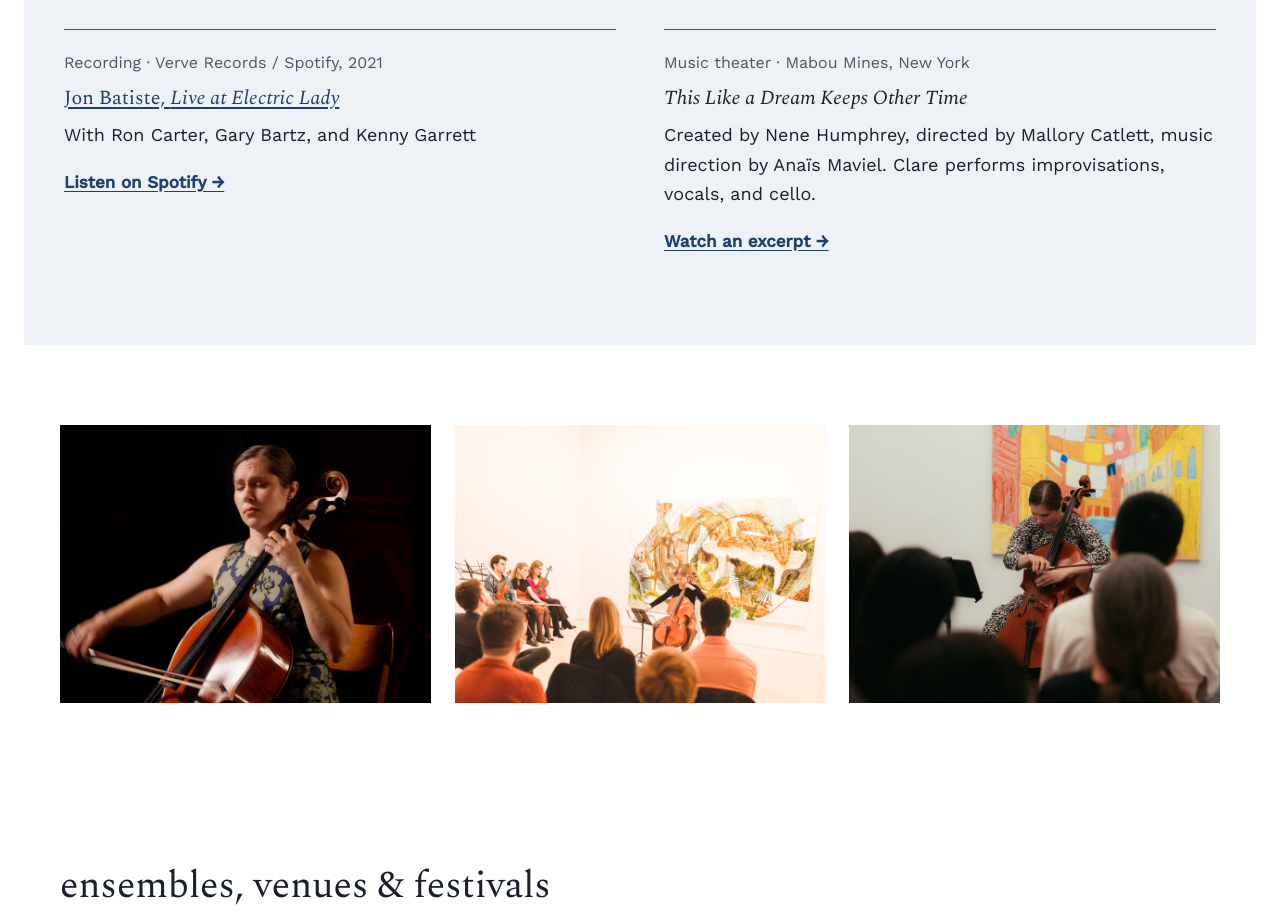
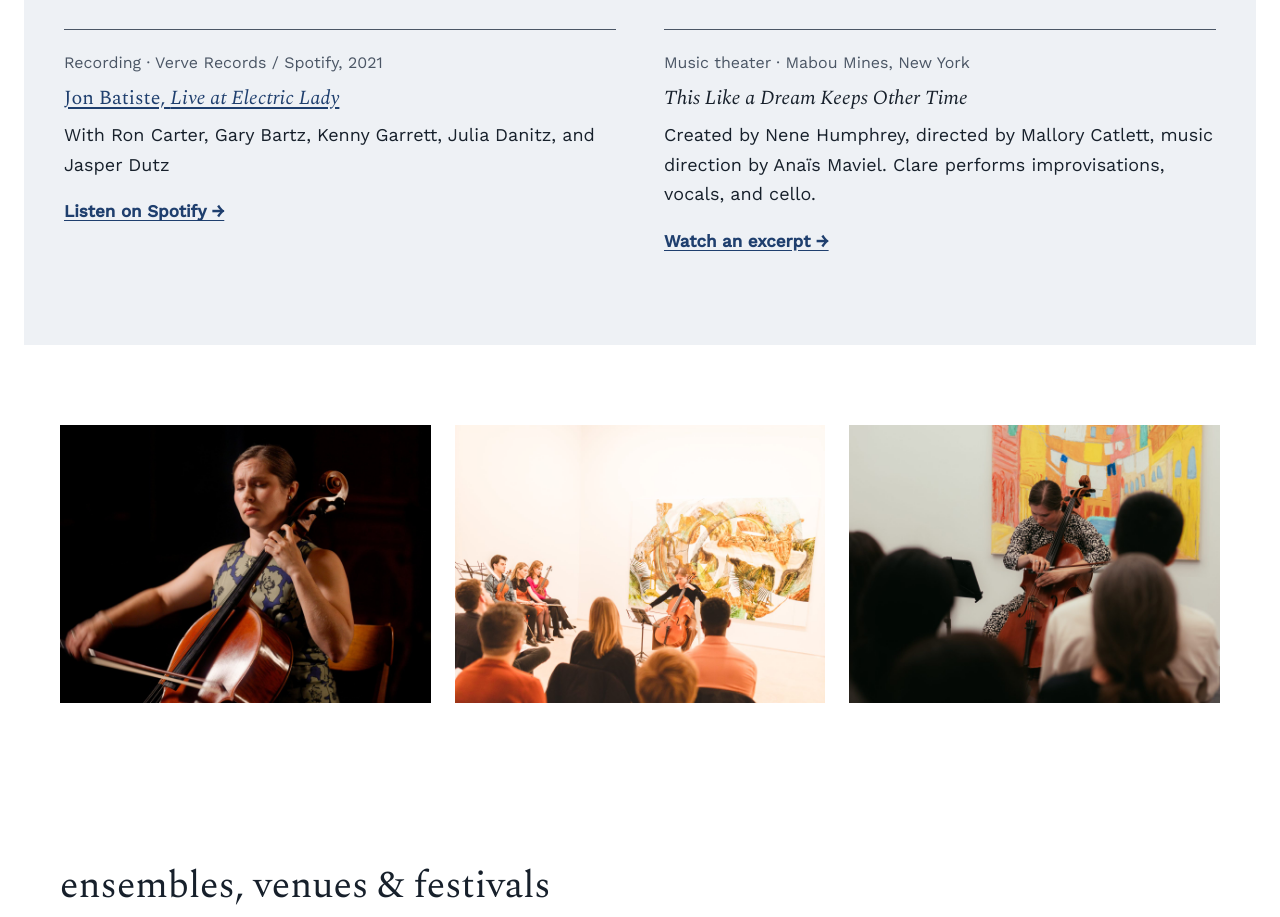
Before and after one commit to cmonfredo/claremonfredo-website, a plain HTML site: page performance.html in a window 1280 px wide. Shown: the part 3094-4011 px from the top of the page. Drawn offline with nearby package versions, Linux system fonts and the light colour scheme.

Commit message:
Credit Julia Danitz and Jasper Dutz on Batiste album
Co-Authored-By: Claude Opus 5.5 <noreply@anthropic.com>
Claude-Session: https://claude.ai/code/session_013pPuLNWcmREa6nuxbmS3B3

```diff
--- a/performance.html
+++ b/performance.html
@@ -166,7 +166,7 @@
           <div>
             <p class="label">Recording · Verve Records / Spotify, 2021</p>
             <h3><a href="https://open.spotify.com/album/6QTzCV8ST4VAMxFFv5NyMn">Jon Batiste, <em>Live at Electric Lady</em></a></h3>
-            <p>With Ron Carter, Gary Bartz, and Kenny Garrett</p>
+            <p>With Ron Carter, Gary Bartz, Kenny Garrett, Julia Danitz, and Jasper Dutz</p>
             <a class="more" href="https://open.spotify.com/album/6QTzCV8ST4VAMxFFv5NyMn">Listen on Spotify →</a>
           </div>
           <div>
```
